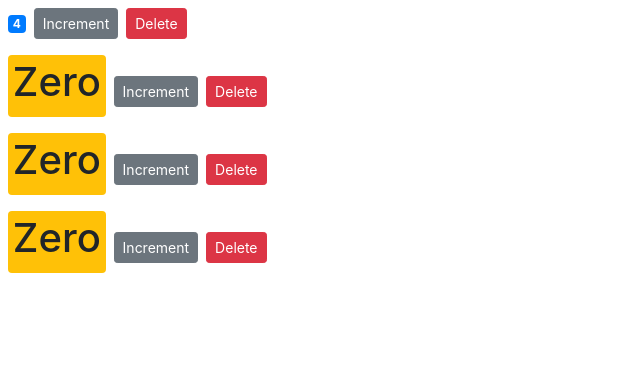
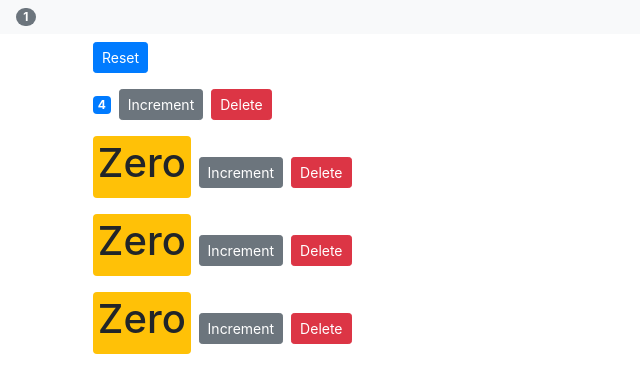
Before and after one commit to ajain27/React-counter, a React (Create React App) app: page / in a window 1280 px wide. Shown: the top 392 px of the page, without its empty margins (0-640 px from the left). Built offline with nearby package versions, Linux system fonts and the light colour scheme.

Commit message:
Adding the nav bar, lifting the state

```diff
--- /dev/null
+++ b/src/App.js
@@ -0,0 +1,57 @@
+import React, { Component } from 'react'
+import Counters from './components/counters'
+import Navbar from './components/navbar'
+
+class App extends Component {
+  state = {
+    counters: [
+      { id: 1, value: 4 },
+      { id: 2, value: 0 },
+      { id: 3, value: 0 },
+      { id: 4, value: 0 }
+    ]
+  }
+
+  handleDelete = counterId => {
+    console.log('Delete from counterS', counterId)
+    const counters = this.state.counters.filter(c => c.id != counterId)
+    this.setState({ counters })
+  }
+
+  handleReset = () => {
+    console.log('Reset called')
+    const counters = this.state.counters.map(c => {
+      c.value = 0
+      return c
+    })
+    this.setState({ counters })
+  }
+
+  handleIncrement = counter => {
+    const counters = [...this.state.counters] // "..." operater is cloning the counters from this state
+    const index = counters.indexOf(counter)
+    counters[index] = { ...counter }
+    counters[index].value++
+    console.log(this.state.counters[index])
+    this.setState({ counters })
+  }
+  render () {
+    return (
+      <React.Fragment>
+        <Navbar
+          totalCounters={this.state.counters.filter(c => c.value > 0).length}
+        />
+        <main className='container'>
+          <Counters
+            onReset={this.handleReset}
+            onIncrement={this.handleIncrement}
+            onDelete={this.handleDelete}
+            counters={this.state.counters}
+          />
+        </main>
+      </React.Fragment>
+    )
+  }
+}
+
+export default App
--- a/src/components/counter.jsx
+++ b/src/components/counter.jsx
@@ -1,22 +1,22 @@
 import React, { Component } from 'react'
 
 class Counter extends Component {
-  state = {
-    // special property that has any data that this component needs. State is privte to the component.
-    value: this.props.counter.value // props is the data that we give to the component. Props is read only. We cannot change props.
-  }
+  // State -- special property that has any data that this component needs. State is privte to the component.
+  // props is the data that we give to the component. Props is read only. We cannot change props.
+  //   state = {
+  //     value: this.props.counter.value
+  //   }
 
-  handleIncrement = () => {
-    this.setState({ value: this.state.value + 1 })
-  }
+  //   handleIncrement = () => {
+  //     this.setState({ value: this.state.value + 1 })
+  //   }
 
   render () {
     return (
       <div>
-        {/* <h4>{this.props.id}</h4> */}
         <span className={this.getBadgeClasses()}>{this.formatCount()}</span>
         <button
-          onClick={this.handleIncrement}
+          onClick={() => this.props.onIncrement(this.props.counter)}
           className='btn btn-secondary btn-sm'
         >
           Increment
@@ -33,12 +33,12 @@ class Counter extends Component {
 
   getBadgeClasses () {
     let classes = 'badge m-2 badge-'
-    classes += this.state.value === 0 ? 'warning' : 'primary'
+    classes += this.props.counter.value === 0 ? 'warning' : 'primary'
     return classes
   }
 
   formatCount () {
-    const { value } = this.state
+    const { value } = this.props.counter
     return value === 0 ? <h1>Zero</h1> : value
   }
 }
--- a/src/components/counters.jsx
+++ b/src/components/counters.jsx
@@ -2,29 +2,21 @@ import React, { Component } from 'react'
 import Counter from './counter'
 
 class Counters extends Component {
-  state = {
-    counters: [
-      { id: 1, value: 4 },
-      { id: 2, value: 0 },
-      { id: 3, value: 0 },
-      { id: 4, value: 0 }
-    ]
-  }
-
-  handleDelete = counterId => {
-    console.log('Delete from counterS', counterId)
-    const counters = this.state.counters.filter(c => c.id != counterId)
-    this.setState({ counters })
-  }
-
   render () {
     return (
       <div>
-        {this.state.counters.map(counter => (
+        <button
+          onClick={this.props.onReset}
+          className='btn btn-primary btn-sm m-2'
+        >
+          Reset
+        </button>
+        {this.props.counters.map(counter => (
           <Counter
             key={counter.id}
-            onDelete={this.handleDelete}
+            onDelete={this.props.onDelete}
             counter={counter}
+            onIncrement={this.props.onIncrement}
           />
         ))}
       </div>
--- /dev/null
+++ b/src/components/navbar.jsx
@@ -0,0 +1,15 @@
+import React, { Component } from 'react'
+
+class Navbar extends Component {
+  render () {
+    return (
+      <nav className='navbar navbar-light bg-light'>
+        <span className='badge badge-pill badge-secondary'>
+          {this.props.totalCounters}
+        </span>
+      </nav>
+    )
+  }
+}
+
+export default Navbar
--- a/src/index.js
+++ b/src/index.js
@@ -1,6 +1,7 @@
 import React from 'react'
 import ReactDOM from 'react-dom'
 import 'bootstrap/dist/css/bootstrap.css'
-import Counters from './components/counters'
+// import Counters from './components/counters'
+import App from '../src/App.js'
 
-ReactDOM.render(<Counters />, document.getElementById('root'))
+ReactDOM.render(<App />, document.getElementById('root'))
```
